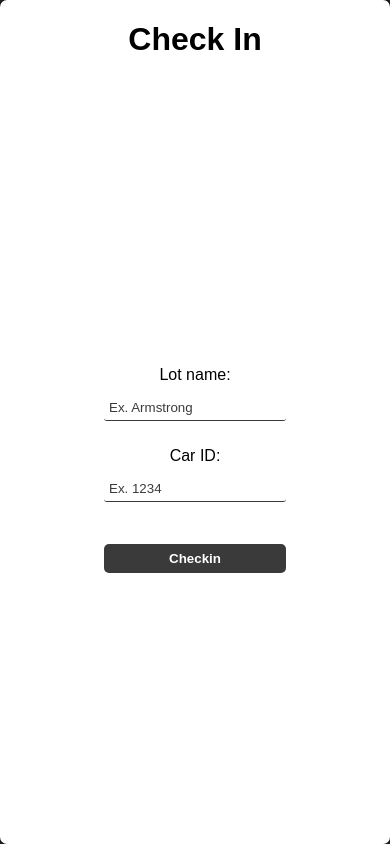
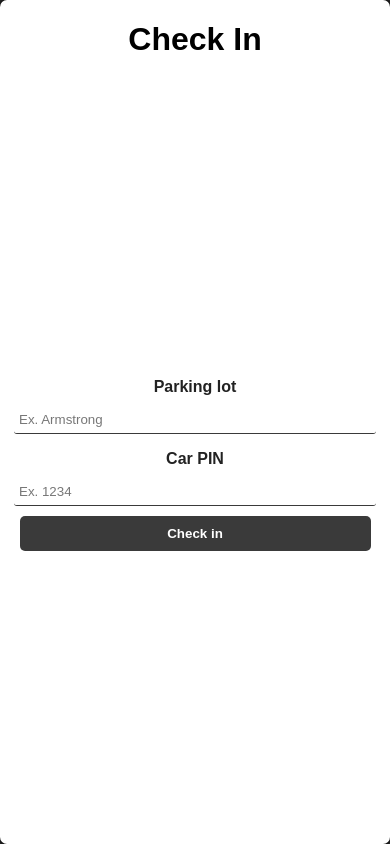
Before and after one commit to benjmason/Parking_Pals, a plain HTML site: page user/checking/checkin/checkin.html in a window 390 px wide. Drawn offline with Linux system fonts and the light colour scheme.

Commit message:
Making some updates to styling

```diff
--- a/user/checking/checkin/checkin.css
+++ b/user/checking/checkin/checkin.css
@@ -18,48 +18,75 @@ body {
   display: grid;
   justify-items: center;
   align-items: center;
-    background-color: white;
+  background-color: #fff;
   border-radius: 7px;
-    box-shadow: 0px 0px 5px 2px black;
+  box-shadow: 0 0 5px 2px black;
 }
 
 #checkin-header {
+  align-self: flex-start; /* no need for grid here */
+}
+
+/* SINGLE, merged definition */
+#checkin-form {
   align-self: flex-start;
   display: grid;
-    justify-items: center;
+  grid-template-columns: max-content 1fr; /* label | input */
+  gap: 10px 14px;                         /* row | column gaps */
+  width: min(600px, 90vw);
+  justify-items: center;  /* keep if you want inputs centered in their cells */
   align-items: center;
 }
 
-#checkin-form {
-    align-self: flex-start;
-    display: grid;
-    justify-items: center;
-    align-items: center;
+/* Labels beside inputs */
+#checkin-form label {
+  align-self: center;
+  font-weight: 600;
+  color: #222;
+}
+
+/* SINGLE, merged input style */
+.checkin-form-field {
+  border: none;
+  border-bottom: 1px solid #3a3a3a;
+  border-radius: 3px;
+  outline: none; /* consider a custom focus style instead of removing outline */
+  padding: 6px 6px 6px 5px;
+  width: 100%;
+  background: #fff;
 }
 
 .checkin-form-field::placeholder {
-  color: #3a3a3a;
+  color: #777; /* was duplicated; keep one */
 }
 
-.checkin-form-field {
-  border: none;
-  border-bottom: 1px solid #3a3a3a;
-  margin-bottom: 10px;
-  border-radius: 3px;
-  outline: none;
-  padding: 0px 0px 5px 5px;
-}
-
-
-
+/* SINGLE, merged submit style */
 #checkin-form-submit {
+  grid-column: 1 / -1; /* span both columns */
   width: 100%;
-    padding: 7px;
+  padding: 10px;
   border: none;
   border-radius: 5px;
-    color: white;
+  color: #fff;
   font-weight: bold;
   background-color: #3a3a3a;
   cursor: pointer;
-    outline: none;
+  outline: none; /* consider a focus style */
 }
+
+/* Optional: stack labels above inputs on small screens */
+@media (max-width: 480px) {
+  #checkin-form {
+    grid-template-columns: 1fr; /* single column */
+  }
+  #checkin-form label {
+    margin-top: 6px;
+  }
+}
+
+/* Optional: accessible focus styles (replace outline: none) */
+.checkin-form-field:focus-visible,
+#checkin-form-submit:focus-visible {
+  box-shadow: 0 0 0 3px rgba(0, 120, 255, 0.35);
+  border-bottom-color: #0078ff;
+}
--- a/user/checking/checkin/checkin.html
+++ b/user/checking/checkin/checkin.html
@@ -14,12 +14,11 @@
     <h1 id="checkin-header">Check In</h1>
 
     <form id="checkin-form">
-      <p>Lot name:</p>
+      <label for="checkin-form-lot">Parking lot</label>
       <input type="text" name="lot" id="checkin-form-lot" class="checkin-form-field" placeholder="Ex. Armstrong">
-      <p>Car ID:</p>
+      <label for="checkin-form-carID">Car PIN</label>
       <input type="text" name="carID" id="checkin-form-carID" class="checkin-form-field" placeholder="Ex. 1234">
-      <p></p>
-      <input type="submit" value="Checkin" id="checkin-form-submit">
+      <input type="submit" value="Check in" id="checkin-form-submit">
     </form>
 
   </main>
```
Also changed, not shown: admin/dashboard/dashboard.html (+11 -1 lines), user/checking/checkout/checkout.css (+48 -22 lines), user/dashboard/dashboard.css (+60 -41 lines). Lines whose indentation alone changed are shown as unchanged.
